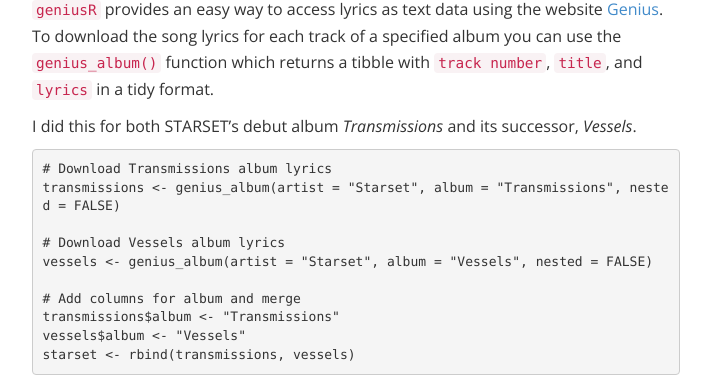
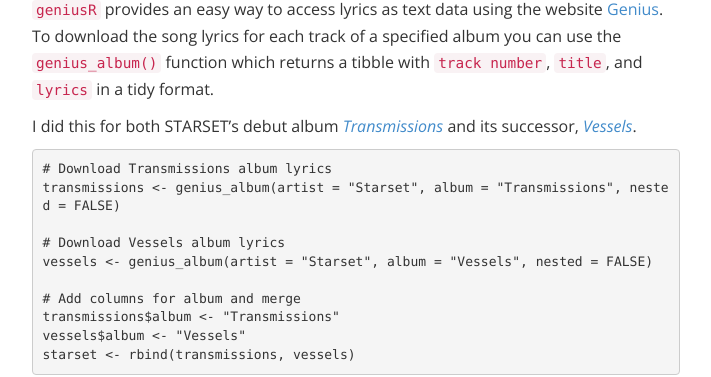
Before and after one commit to lhehnke/lhehnke.github.io, a Jekyll site: the page built from _posts/2018-02-03-starset-song-lyrics.md, in a window 1280 px wide. Shown: the part 1888-2265 px from the top of the page, without its empty margins (284-995 px from the left). Built offline with Jekyll 4.4.1, drawn with Linux system fonts in a browser that asks for light colours; nearby versions of some CDN libraries.

Commit message:
Add links

````diff
--- a/_posts/2018-02-03-starset-song-lyrics.md
+++ b/_posts/2018-02-03-starset-song-lyrics.md
@@ -52,7 +52,7 @@ p_load(ggraph, ggrepel, ggthemes, grid, igraph, jpeg, magrittr, reshape2, tidyr,
 
 `geniusR` provides an easy way to access lyrics as text data using the website <a href="https://genius.com/">Genius</a>. To download the song lyrics for each track of a specified album you can use the `genius_album()` function which returns a tibble with `track number`, `title`, and `lyrics` in a tidy format.
 
-I did this for both STARSET's debut album *Transmissions* and its successor, *Vessels*.
+I did this for both STARSET's debut album <a href="https://www.youtube.com/watch?v=jE4przMkUqo"><em>Transmissions</em></a> and its successor, <a href="https://www.youtube.com/watch?v=XOxQaKAO6rU"><em>Vessels</em></a>.
 
 ```r
 # Download Transmissions album lyrics
````
